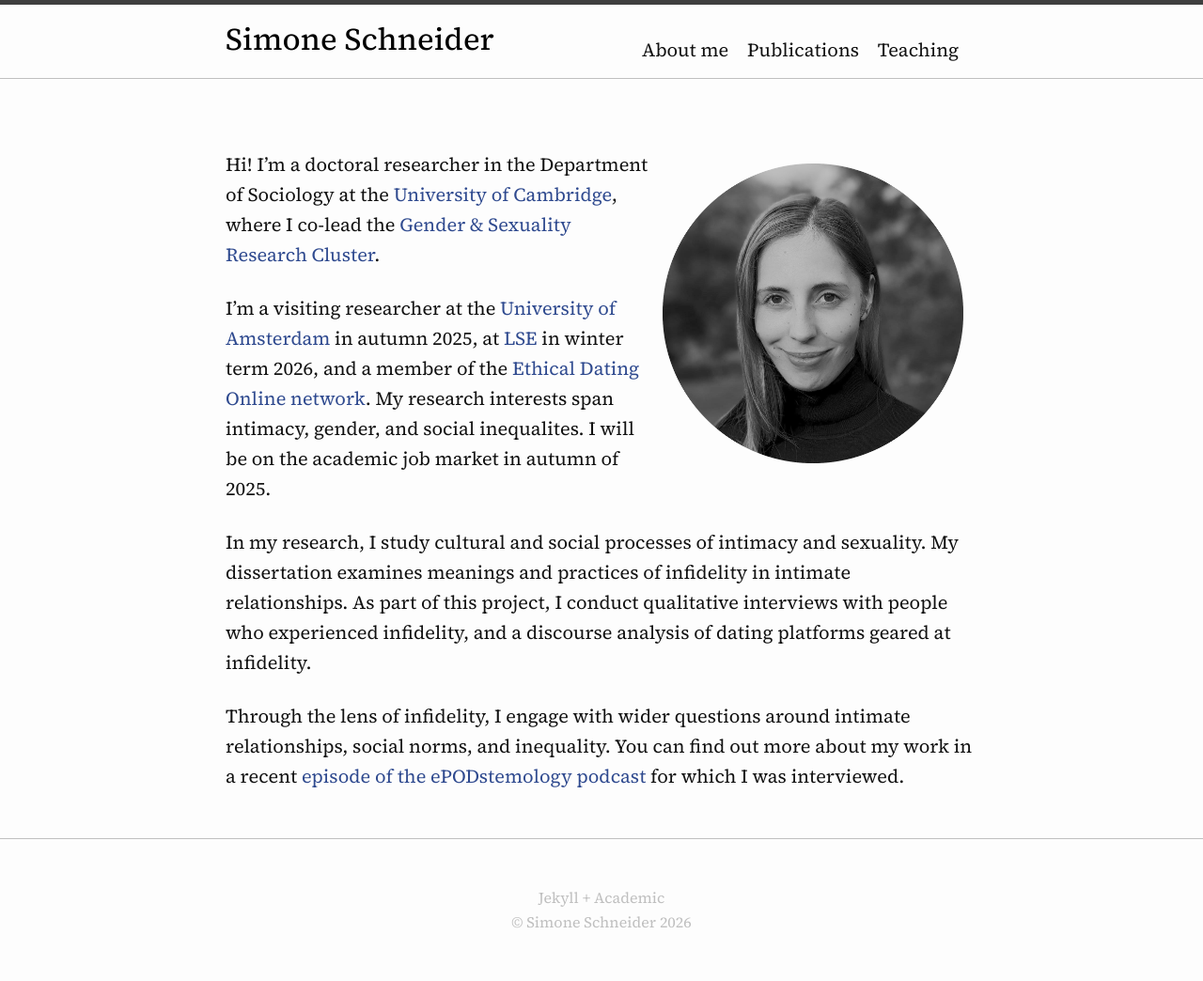
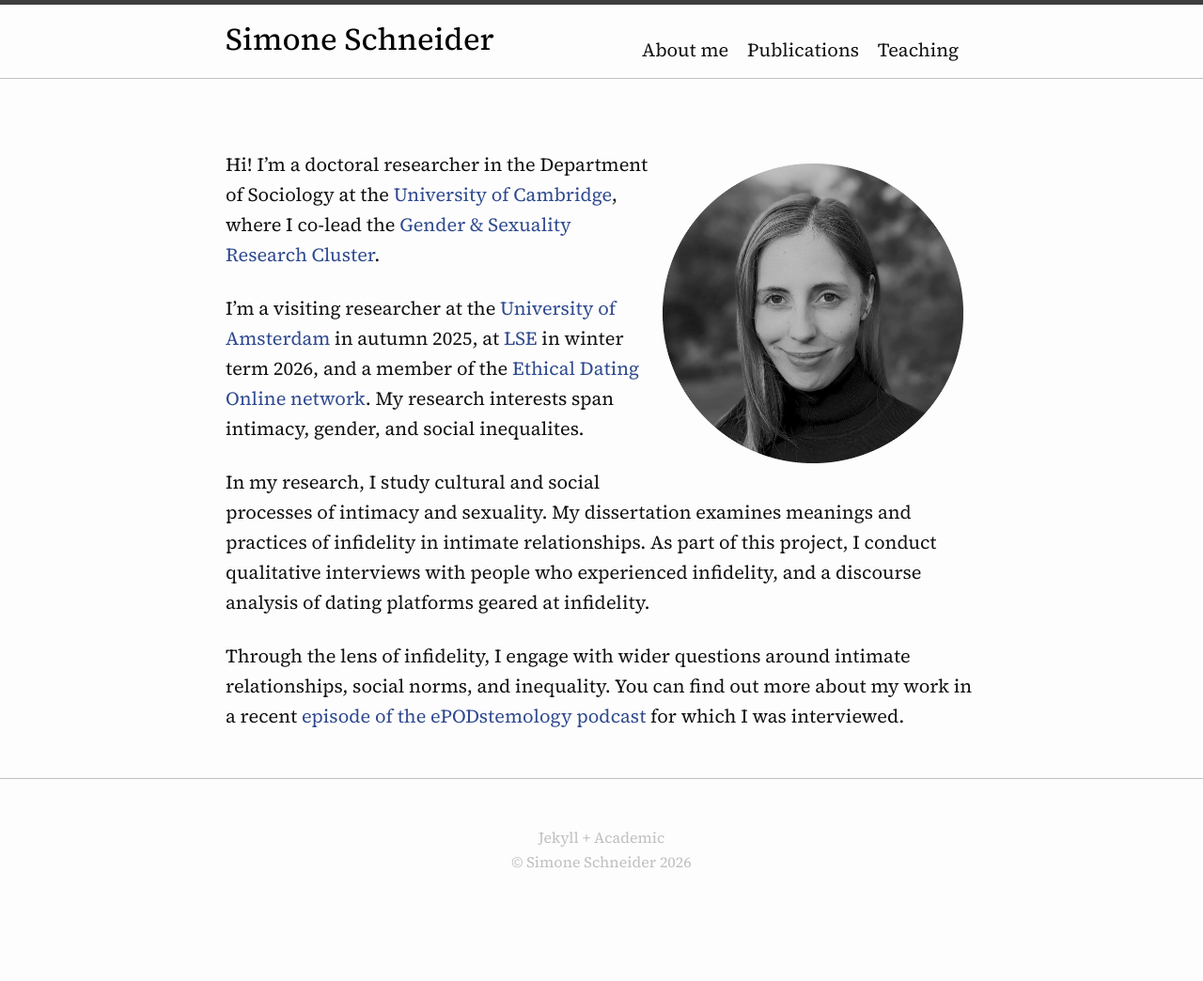
Before and after one commit to simone-schneider/simone-schneider.github.io, a Jekyll site: the page built from index.md, in a window 1280 px wide. Shown: the whole page at 94% size. Built offline with Jekyll 4.4.1, drawn with Linux system fonts in a browser that asks for light colours; after the commit the page ends 980 px from its top, so only the background shows below that.

Commit message:
Update index.md

```diff
--- a/index.md
+++ b/index.md
@@ -8,7 +8,7 @@ layout: page
 
 Hi! I'm a doctoral researcher in the Department of Sociology at the [University of Cambridge](https://research.sociology.cam.ac.uk/profile/simone-schneider-2022), where I co-lead the [Gender & Sexuality Research Cluster](https://research.sociology.cam.ac.uk/gender-sexuality-research-cluster).
 
-I'm a visiting researcher at the [University of Amsterdam](https://aissr.uva.nl) in autumn 2025, at [LSE](https://www.lse.ac.uk/sociology) in winter term 2026, and a member of the [Ethical Dating Online network](https://www.ethicaldatingonline.com). My research interests span intimacy, gender, and social inequalites. I will be on the academic job market in autumn of 2025.
+I'm a visiting researcher at the [University of Amsterdam](https://aissr.uva.nl) in autumn 2025, at [LSE](https://www.lse.ac.uk/sociology) in winter term 2026, and a member of the [Ethical Dating Online network](https://www.ethicaldatingonline.com). My research interests span intimacy, gender, and social inequalites.
 
 In my research, I study cultural and social processes of intimacy and sexuality. My dissertation examines meanings and practices of infidelity in intimate relationships. As part of this project, I conduct qualitative interviews with people who experienced infidelity, and a discourse analysis of dating platforms geared at infidelity.
 
```
